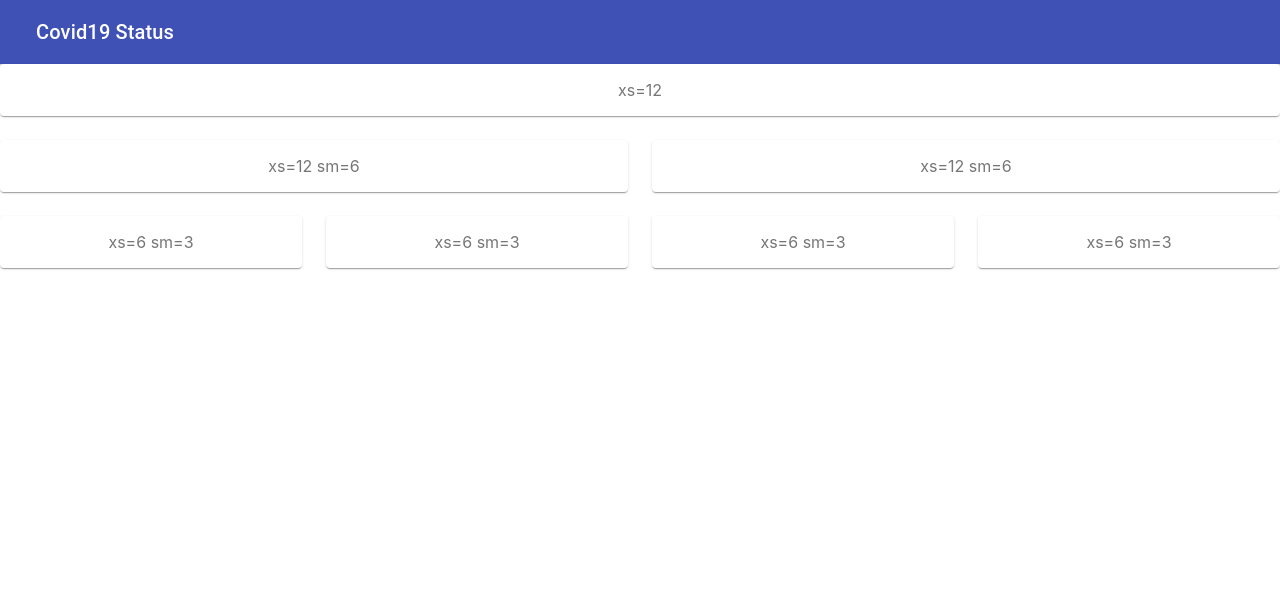
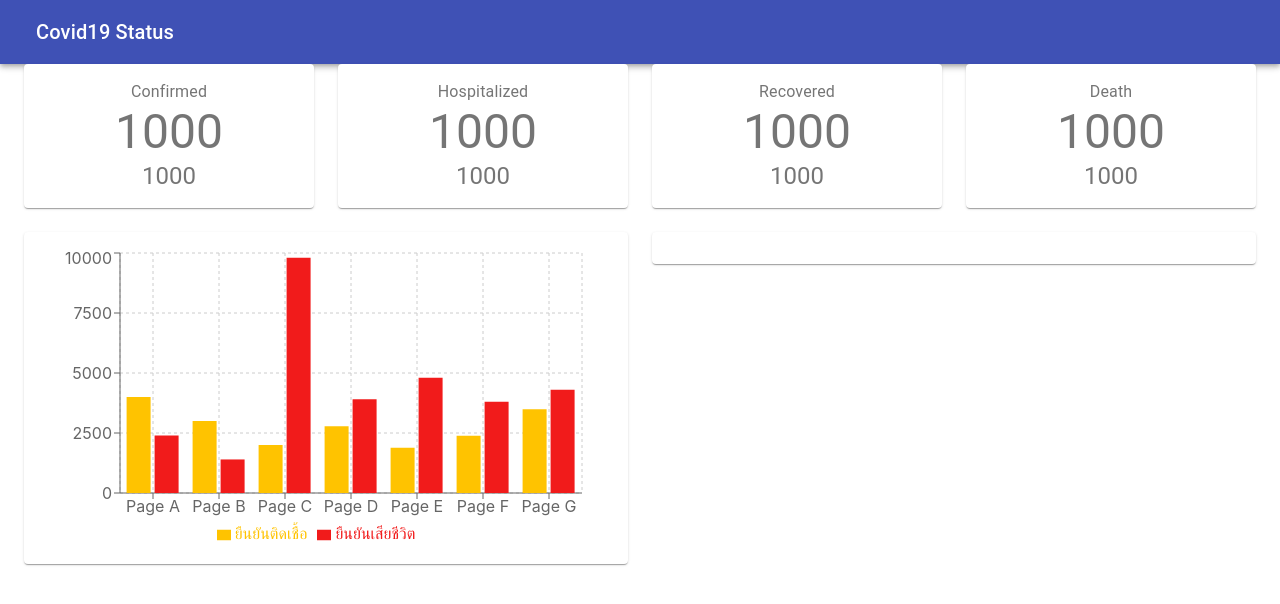
Before and after one commit to benzquark/webapi, a React (Create React App) app: page / in a window 1280 px wide. Shown: the top 604 px of the page. Built offline with nearby package versions, Linux system fonts and the light colour scheme; no server answers.

Commit message:
add chart&api

```diff
--- a/src/App.js
+++ b/src/App.js
@@ -1,4 +1,5 @@
-import React from 'react';
+import React, { PureComponent } from 'react';
+import { BarChart, Bar, Cell, XAxis, YAxis, CartesianGrid, Tooltip, Legend, ResponsiveContainer } from 'recharts';
 import { withStyles } from '@material-ui/core/styles';
 import AppBar from '@material-ui/core/AppBar';
 import Toolbar from '@material-ui/core/Toolbar';
@@ -7,6 +8,8 @@ import Button from '@material-ui/core/Button';
 import IconButton from '@material-ui/core/IconButton';
 import Paper from '@material-ui/core/Paper';
 import Grid from '@material-ui/core/Grid';
+import { Container } from '@material-ui/core';
+import axios from 'axios';
 
 
 const styles = theme =>({
@@ -19,9 +22,64 @@ const styles = theme =>({
     color: theme.palette.text.secondary,
   },
 })
+const data = [
+  {
+    name: 'Page A',
+    ยืนยันติดเชื้อ: 4000,
+    ยืนยันเสียชีวิต: 2400,
+    amt: 2400,
+  },
+  {
+    name: 'Page B',
+    ยืนยันติดเชื้อ: 3000,
+    ยืนยันเสียชีวิต: 1398,
+    amt: 2210,
+  },
+  {
+    name: 'Page C',
+    ยืนยันติดเชื้อ: 2000,
+    ยืนยันเสียชีวิต: 9800,
+    amt: 2290,
+  },
+  {
+    name: 'Page D',
+    ยืนยันติดเชื้อ: 2780,
+    ยืนยันเสียชีวิต: 3908,
+    amt: 2000,
+  },
+  {
+    name: 'Page E',
+    ยืนยันติดเชื้อ: 1890,
+    ยืนยันเสียชีวิต: 4800,
+    amt: 2181,
+  },
+  {
+    name: 'Page F',
+    ยืนยันติดเชื้อ: 2390,
+    ยืนยันเสียชีวิต: 3800,
+    amt: 2500,
+  },
+  {
+    name: 'Page G',
+    ยืนยันติดเชื้อ: 3490,
+    ยืนยันเสียชีวิต: 4300,
+    amt: 2100,
+  },
+];
+
 class App extends React.Component {
   constructor(prop) {
     super(prop);
+  }
+  componentDidMount(){
+    this.callAPI();
+  }
+
+  callAPI(){
+    axios.get('https://covid19.th-stat.com/json/covid19v2/getTimeline.json')
+    .then(Response => {
+      console.log(response.data)
+    })
   }
 
   render() {
@@ -37,29 +95,69 @@ class App extends React.Component {
           </Typography>
         </Toolbar>
       </AppBar>
+      <Container>
       <Grid container spacing={3}>
-        <Grid item xs={12}>
-          <Paper className={classes.paper}>xs=12</Paper>
+        <Grid item xs={6} sm={3}>
+          <Paper className={classes.paper}>
+            <Typography>Confirmed</Typography>
+            <Typography variant="h3">1000</Typography>
+            <Typography variant="h5">1000</Typography>
+          </Paper>
+        </Grid>
+        <Grid item xs={6} sm={3}>
+          <Paper className={classes.paper}>
+            <Typography>Hospitalized</Typography>
+            <Typography variant="h3">1000</Typography>
+            <Typography variant="h5">1000</Typography>
+          </Paper>
+        </Grid>
+        <Grid item xs={6} sm={3}>
+          <Paper className={classes.paper}>
+            <Typography>Recovered</Typography>
+            <Typography variant="h3">1000</Typography>
+            <Typography variant="h5">1000</Typography>
+          </Paper>
+        </Grid>
+        <Grid item xs={6} sm={3}>
+          <Paper className={classes.paper}>
+            <Typography>Death</Typography>
+            <Typography variant="h3">1000</Typography>
+            <Typography variant="h5">1000</Typography>
+          </Paper>
         </Grid>
         <Grid item xs={12} sm={6}>
-          <Paper className={classes.paper}>xs=12 sm=6</Paper>
+          <Paper className={classes.paper}>
+            <ResponsiveContainer width="100%" height={300}>
+              <BarChart
+                width={500}
+                height={300}
+                data={data}
+                margin={{
+                  top: 5,
+                  right: 30,
+                  left: 20,
+                  bottom: 5,
+                }}
+              >
+                <CartesianGrid strokeDasharray="3 3" />
+                <XAxis dataKey="name" />
+                <YAxis />
+                <Tooltip />
+                <Legend />
+                <Bar dataKey="ยืนยันติดเชื้อ" fill="#FFC300" />
+                <Bar dataKey="ยืนยันเสียชีวิต" fill="#F11B1B" />
+              </BarChart>
+            </ResponsiveContainer>
+
+          </Paper>
         </Grid>
         <Grid item xs={12} sm={6}>
-          <Paper className={classes.paper}>xs=12 sm=6</Paper>
-        </Grid>
-        <Grid item xs={6} sm={3}>
-          <Paper className={classes.paper}>xs=6 sm=3</Paper>
-        </Grid>
-        <Grid item xs={6} sm={3}>
-          <Paper className={classes.paper}>xs=6 sm=3</Paper>
-        </Grid>
-        <Grid item xs={6} sm={3}>
-          <Paper className={classes.paper}>xs=6 sm=3</Paper>
-        </Grid>
-        <Grid item xs={6} sm={3}>
-          <Paper className={classes.paper}>xs=6 sm=3</Paper>
+          <Paper className={classes.paper}>
+
+          </Paper>
         </Grid>
       </Grid>
+      </Container>
     </div>
     )
   }
```
